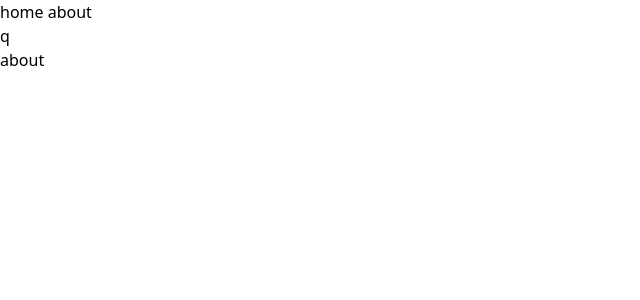
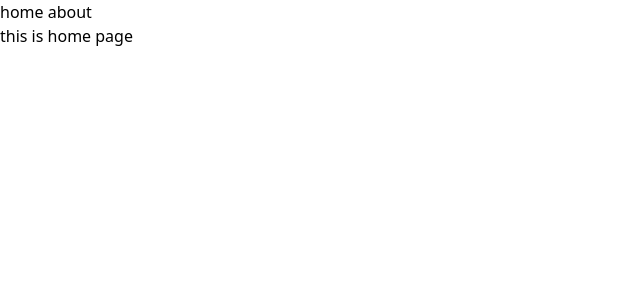
Before and after one commit to zsgnaij/qycc, a SvelteKit app: page / in a window 1280 px wide. Shown: the top 300 px of the page, without its empty margins (0-640 px from the left). Built offline with nearby package versions, Linux system fonts and the light colour scheme.

Commit message:
prerender

```diff
--- a/src/routes/+layout.svelte
+++ b/src/routes/+layout.svelte
@@ -1,6 +1,7 @@
 <script lang="ts">
 	import '../app.css';
 
+	export const prerender = true;
 	let { children } = $props();
 </script>
 <nav>
--- a/src/routes/+layout.ts
+++ /dev/null
@@ -1 +0,0 @@
-export const prerender = false;
--- a/src/routes/+page.svelte
+++ b/src/routes/+page.svelte
@@ -1,2 +1 @@
-<h1>q</h1>
-<a href="/about">about</a>
+<h1>this is home page</h1>
```
